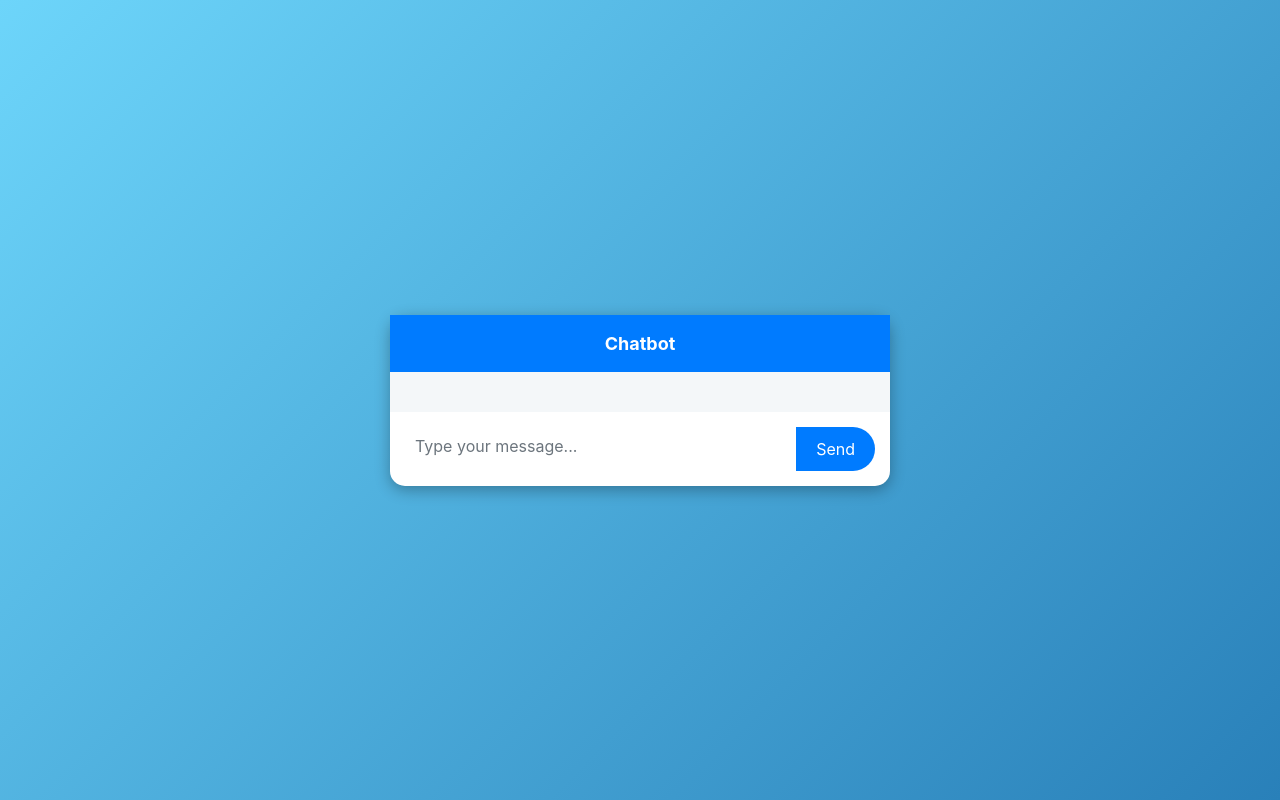
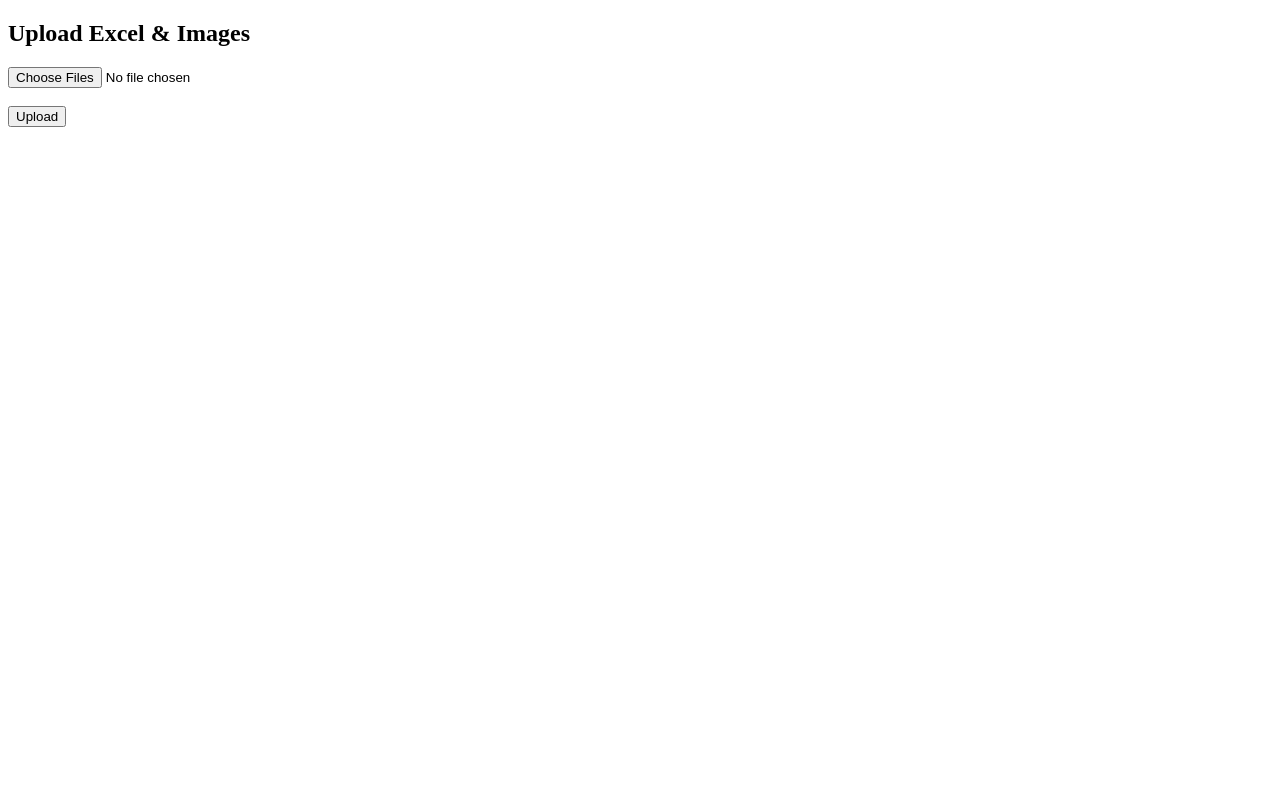
Before and after one commit to miftah-ahmad-choiri/flask_project1, a Flask app: page /upload-page in a window 1280 px wide. Run offline with Flask 3, Linux system fonts and the light colour scheme; parts of the project's set-up code (start-up, migrations or seed data) failed here and were passed over; some libraries are stand-ins or nearby versions.

Commit message:
Update index.html

```diff
--- a/templates/index.html
+++ b/templates/index.html
@@ -1,130 +1,83 @@
 <!DOCTYPE html>
-<html lang="en">
+<html>
 <head>
-    <meta charset="UTF-8">
-    <meta name="viewport" content="width=device-width, initial-scale=1.0">
-    <title>Chatbot</title>
-    <link href="https://stackpath.bootstrapcdn.com/bootstrap/4.5.2/css/bootstrap.min.css" rel="stylesheet">
+    <title>
+        Upload Files
+    </title>
+</head>
 
-    <style>
-        body {
-            background: linear-gradient(135deg, #6dd5fa, #2980b9);
-            height: 100vh;
-            display: flex;
-            justify-content: center;
-            align-items: center;
-        }
-        .chatbox {
-            width: 100%;
-            max-width: 500px;
-            background: white;
-            border-radius: 15px;
-            box-shadow: 0 4px 15px rgba(0, 0, 0, 0.3);
-            display: flex;
-            flex-direction: column;
-        }
-        .chat-header {
-            background-color: #007bff;
-            color: white;
-            padding: 15px;
-            text-align: center;
-            font-size: 18px;
-            font-weight: bold;
-        }
-        .chat-body {
-            flex-grow: 1;
-            padding: 20px;
-            overflow-y: auto;
-            background-color: #f4f7f9;
-        }
-        .chat-message {
-            margin-bottom: 15px;
-        }
-        .user-message {
-            background-color: #007bff;
-            color: white;
-            padding: 10px;
-            border-radius: 20px;
-            text-align: right;
-        }
-        .bot-message {
-            background-color: #e9ecef;
-            color: #333;
-            padding: 10px;
-            border-radius: 20px;
-        }
-        .chat-footer {
-            padding: 15px;
-        }
-        .form-control {
-            border-radius: 30px;
-            padding: 10px;
-            border: none;
-        }
-        .btn-send {
-            border-radius: 30px;
-            padding: 10px 20px;
-            background-color: #007bff;
-            color: white;
-            border: none;
-        }
-    </style>
-</head>
 <body>
 
-<div class="chatbox">
-    <div class="chat-header">Chatbot</div>
-    <div class="chat-body" id="chatBody">
-        <!-- Chat messages will appear here -->
-    </div>
-    <div class="chat-footer">
-        <div class="input-group">
-            <input type="text" id="userInput" class="form-control" placeholder="Type your message...">
-            <div class="input-group-append">
-                <button class="btn btn-send" id="sendBtn">Send</button>
-            </div>
-        </div>
-    </div>
-</div>
+<h2>
+    Upload Excel & Images
+</h2>
 
-<!-- Bootstrap JS and dependencies -->
-<script src="https://code.jquery.com/jquery-3.5.1.slim.min.js"></script>
-<script src="https://cdn.jsdelivr.net/npm/@popperjs/core@2.9.3/dist/umd/popper.min.js"></script>
-<script src="https://stackpath.bootstrapcdn.com/bootstrap/4.5.2/js/bootstrap.min.js"></script>
+<input
+    type="file"
+    id="files"
+    multiple
+>
+
+<br><br>
+
+<button onclick="uploadFiles()">
+    Upload
+</button>
+
+<pre id="result"></pre>
 
 <script>
-    document.getElementById('sendBtn').addEventListener('click', function() {
-        var userInput = document.getElementById('userInput').value;
-        if (userInput) {
-            addMessage(userInput, 'user-message');
-            document.getElementById('userInput').value = '';
 
-            // Send message to server (Flask app) via AJAX
-            fetch('/chat', {
-                method: 'POST',
+async function uploadFiles() {
+
+    const files =
+        document
+        .getElementById(
+            "files"
+        ).files
+
+    const formData =
+        new FormData()
+
+    for (
+        let file of files
+    ) {
+
+        formData.append(
+            "files",
+            file
+        )
+    }
+
+    const response =
+        await fetch(
+            "/upload",
+            {
+                method: "POST",
+
                 headers: {
-                    'Content-Type': 'application/json',
+                    "ngrok-skip-browser-warning":
+                        "69420"
                 },
-                body: JSON.stringify({ message: userInput }),
-            })
-            .then(response => response.json())
-            .then(data => {
-                addMessage(data.response, 'bot-message');
-            })
-            .catch((error) => {
-                console.error('Error:', error);
-            });
-        }
-    });
 
-    function addMessage(message, className) {
-        var chatBody = document.getElementById('chatBody');
-        var messageElement = document.createElement('div');
-        messageElement.classList.add('chat-message', className);
-        messageElement.textContent = message;
-        chatBody.appendChild(messageElement);
-        chatBody.scrollTop = chatBody.scrollHeight;  // Scroll to the bottom
-    }
+                body: formData
+            }
+        )
+
+    const result =
+        await response.json()
+
+    document
+        .getElementById(
+            "result"
+        ).textContent =
+            JSON.stringify(
+                result,
+                null,
+                2
+            )
+}
+
 </script>
 
 </body>
```
